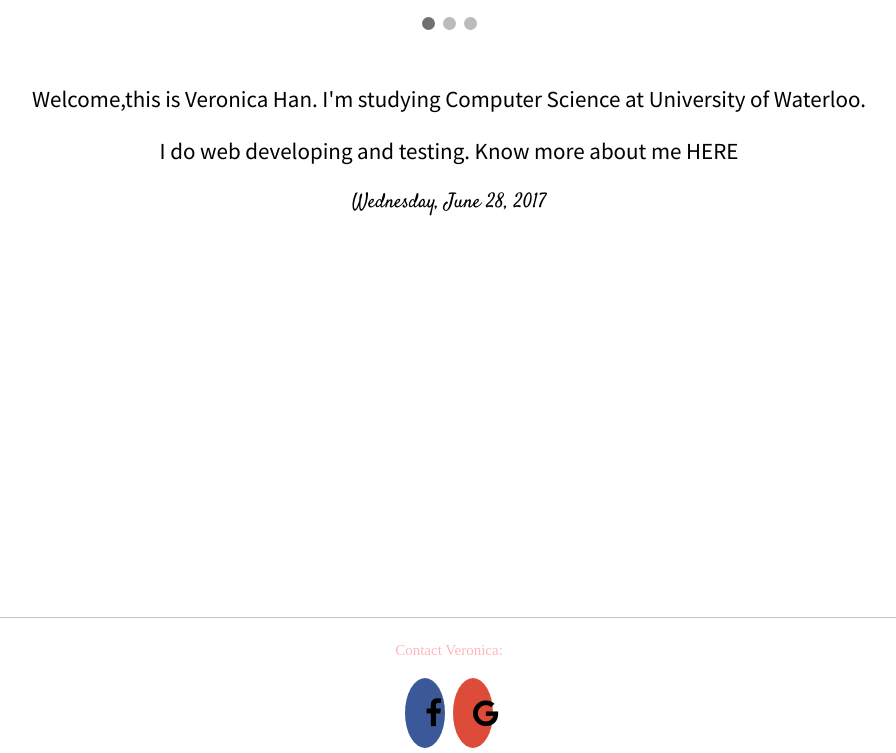
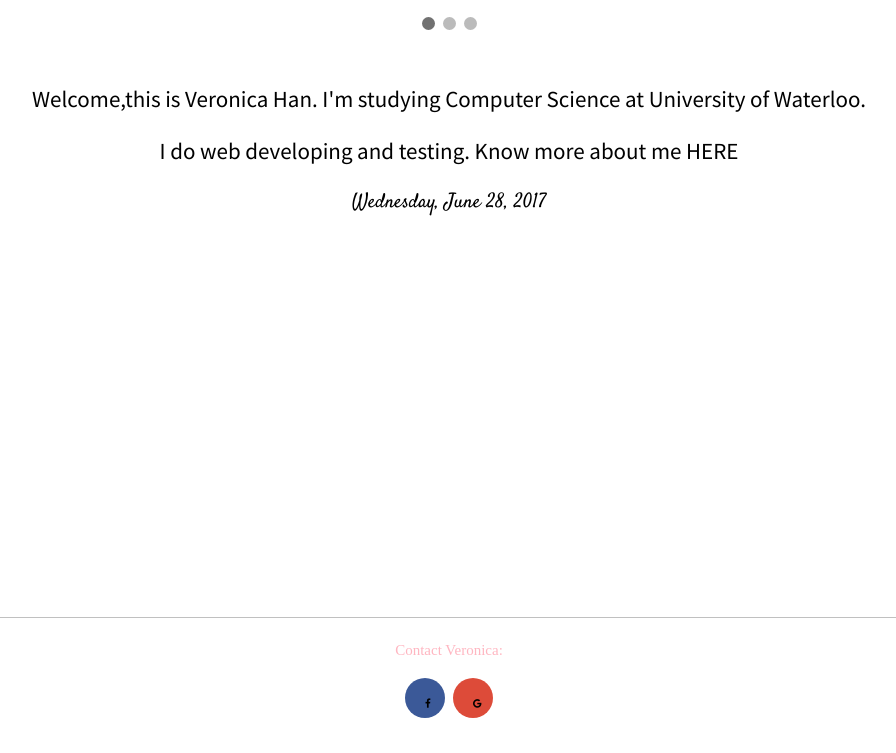
Before and after one commit to topveronicaa/topveronicaa.github.io, a Jekyll site: the page built from index.html, in a window 1280 px wide. Shown: the part 618-1371 px from the top of the page, without its empty margins (191-1087 px from the left). Built offline with Jekyll 4.4.1, drawn with Linux system fonts in a browser that asks for light colours; some web fonts are replaced; after the commit the page ends 1341 px from its top, so only the background shows below that.

Commit message:
Update footer.html

```diff
--- a/_includes/footer.html
+++ b/_includes/footer.html
@@ -20,8 +20,9 @@ line-height: 1em;
 
   .fa {
   padding: 20px;
-  font-size: 30px;
+  font-size: 10px;
   width: 15px;
+    height: 15px;
   text-align: center;
   text-decoration: none;
   margin: 5px 2px;
```
